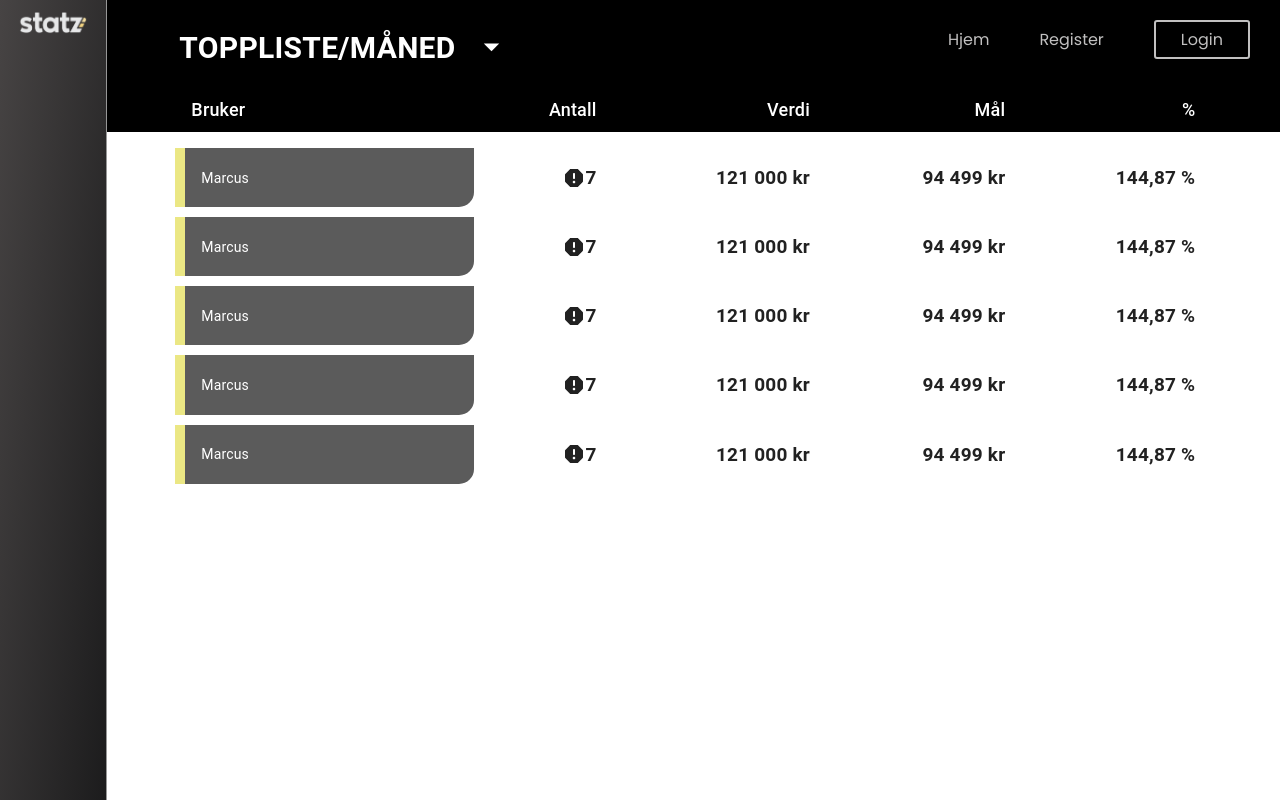
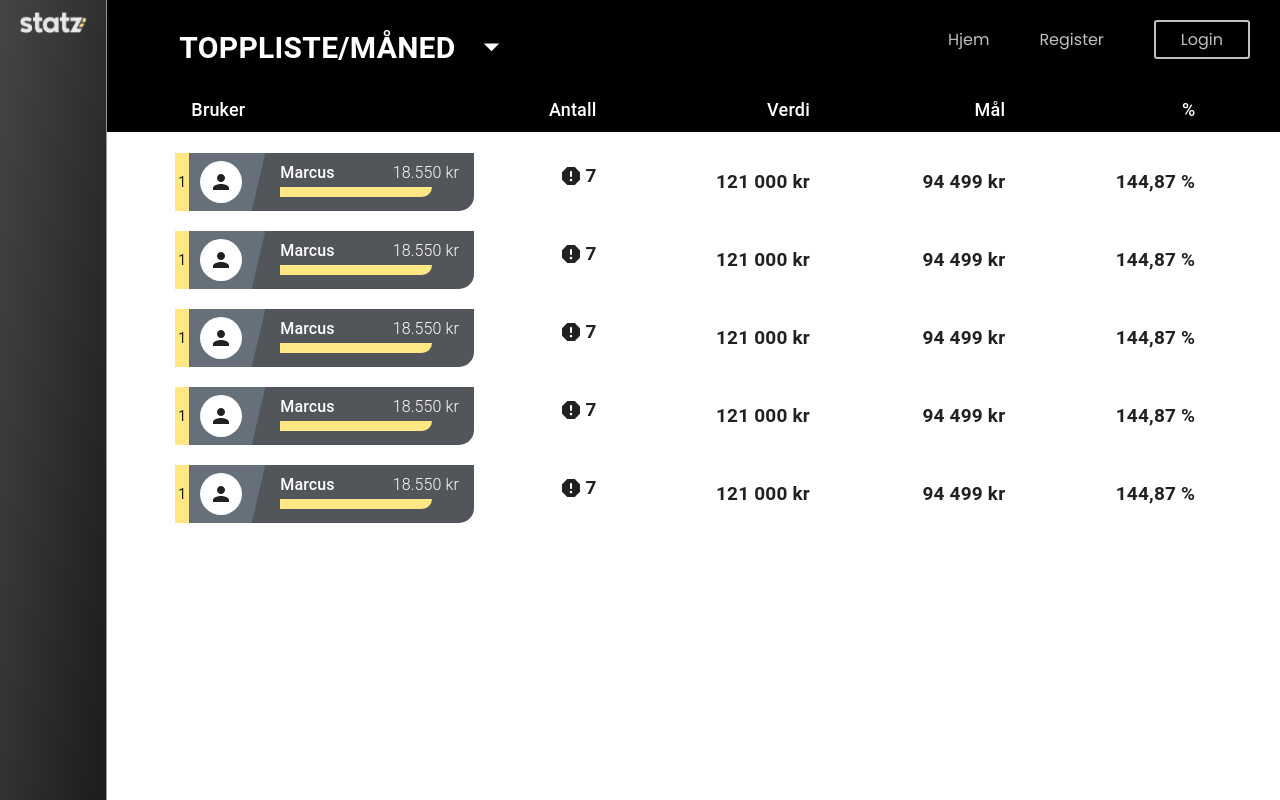
Before and after one commit to Florent2020/statz, a React (Create React App) app: page /leaderboard in a window 1280 px wide. Shown: the top 800 px of the page. Built offline with nearby package versions, Linux system fonts and the light colour scheme.

Commit message:
changes on tables in leaderBoardPage

```diff
--- a/src/components/leaderboard/LeaderboardPage.js
+++ b/src/components/leaderboard/LeaderboardPage.js
@@ -5,13 +5,12 @@ import FormControl from "@mui/material/FormControl";
 import Select from "@mui/material/Select";
 import Grid from "@mui/material/Grid";
 import Table from "@mui/material/Table";
-import TableBody from "@mui/material/TableBody";
 import TableCell from "@mui/material/TableCell";
 import TableContainer from "@mui/material/TableContainer";
 import TableHead from "@mui/material/TableHead";
 import TableRow from "@mui/material/TableRow";
 import Paper from "@mui/material/Paper";
-import ReportRoundedIcon from "@mui/icons-material/ReportRounded";
+import TableBodyComponent from "./TableBody";
 
 function LeaderboardPage() {
   return (
@@ -24,11 +23,7 @@ function LeaderboardPage() {
                 <InputLabel id="demo-simple-select-label">
                   Toppliste/Måned
                 </InputLabel>
-                <Select
-                  // labelId="demo-simple-select-label"
-                  // id="demo-simple-select"
-                  label="Toppliste/Måned"
-                >
+                <Select label="Toppliste/Måned">
                   <MenuItem>Marcus</MenuItem>
                   <MenuItem>Marcus</MenuItem>
                   <MenuItem>Marcus</MenuItem>
@@ -54,100 +49,12 @@ function LeaderboardPage() {
                   <TableCell align="right">%</TableCell>
                 </TableRow>
               </TableHead>
-              <TableBody>
-                <TableRow>
-                  <TableCell
-                    component="th"
-                    scope="row"
-                    className="bruker__body"
-                  >
-                    Marcus
-                  </TableCell>
-                  <TableCell align="right" className="antall__body">
-                    7
-                    <ReportRoundedIcon />
-                  </TableCell>
-                  <TableCell align="right">121 000 kr</TableCell>
-                  <TableCell align="right">94 499 kr</TableCell>
-                  <TableCell align="right">144,87 %</TableCell>
-                </TableRow>
-              </TableBody>
 
-              <TableBody>
-                <TableRow>
-                  <TableCell
-                    component="th"
-                    scope="row"
-                    className="bruker__body"
-                  >
-                    Marcus
-                  </TableCell>
-                  <TableCell align="right" className="antall__body">
-                    7
-                    <ReportRoundedIcon />
-                  </TableCell>
-                  <TableCell align="right">121 000 kr</TableCell>
-                  <TableCell align="right">94 499 kr</TableCell>
-                  <TableCell align="right">144,87 %</TableCell>
-                </TableRow>
-              </TableBody>
-
-              <TableBody>
-                <TableRow>
-                  <TableCell
-                    component="th"
-                    scope="row"
-                    className="bruker__body"
-                  >
-                    Marcus
-                  </TableCell>
-                  <TableCell align="right" className="antall__body">
-                    7
-                    <ReportRoundedIcon />
-                  </TableCell>
-                  <TableCell align="right">121 000 kr</TableCell>
-                  <TableCell align="right">94 499 kr</TableCell>
-                  <TableCell align="right">144,87 %</TableCell>
-                </TableRow>
-              </TableBody>
-
-              <TableBody sx={{ mb: "50px" }}>
-                <TableRow>
-                  <TableCell
-                    component="th"
-                    scope="row"
-                    className="bruker__body"
-                  >
-                    Marcus
-                  </TableCell>
-                  <TableCell align="right" className="antall__body">
-                    7
-                    <ReportRoundedIcon />
-                  </TableCell>
-                  <TableCell align="right">121 000 kr</TableCell>
-                  <TableCell align="right">94 499 kr</TableCell>
-                  <TableCell align="right">144,87 %</TableCell>
-                </TableRow>
-              </TableBody>
-
-              <TableBody>
-                <TableRow>
-                  <TableCell
-                    component="th"
-                    scope="row"
-                    className="bruker__body"
-                  >
-                    Marcus
-                  </TableCell>
-                  <TableCell align="right" className="antall__body">
-                    7
-                    <ReportRoundedIcon />
-                  </TableCell>
-                  <TableCell align="right">121 000 kr</TableCell>
-                  <TableCell align="right">94 499 kr</TableCell>
-                  <TableCell align="right">144,87 %</TableCell>
-                </TableRow>
-              </TableBody>
+              <TableBodyComponent />
+              <TableBodyComponent />
+              <TableBodyComponent />
+              <TableBodyComponent />
+              <TableBodyComponent />
             </Table>
           </TableContainer>
         </div>
--- /dev/null
+++ b/src/components/leaderboard/TableBody.js
@@ -0,0 +1,46 @@
+import React from "react";
+import TableBody from "@mui/material/TableBody";
+import TableCell from "@mui/material/TableCell";
+import TableRow from "@mui/material/TableRow";
+import ReportRoundedIcon from "@mui/icons-material/ReportRounded";
+import { Typography } from "@mui/material";
+import PersonIcon from "@mui/icons-material/Person";
+
+function TableBodyComponent() {
+  return (
+    <>
+      <TableBody>
+        <TableRow>
+          <TableCell component="th" scope="row" className="user__body">
+            <div className="user__body--bg-color">
+              <Typography variant="paragraph" className="user__body--nr">
+                1
+              </Typography>
+              <div className="user__body--profile">
+                <Typography variant="paragraph" className="user--bg">
+                  <PersonIcon />
+                </Typography>
+              </div>
+              <div className="user__div">
+                <div className="user__results">
+                  <Typography variant="h6">Marcus</Typography>
+                  <Typography variant="h6">18.550 kr</Typography>
+                </div>
+                <div className="line__style"></div>
+              </div>
+            </div>
+          </TableCell>
+          <TableCell align="right" className="quantity__body">
+            <span>7</span>
+            <ReportRoundedIcon />
+          </TableCell>
+          <TableCell align="right">121 000 kr</TableCell>
+          <TableCell align="right">94 499 kr</TableCell>
+          <TableCell align="right">144,87 %</TableCell>
+        </TableRow>
+      </TableBody>
+    </>
+  );
+}
+
+export default TableBodyComponent;
--- a/src/sass/partials/dashboardPage.scss
+++ b/src/sass/partials/dashboardPage.scss
@@ -16,7 +16,7 @@
   & h1 {
     font-size: 28px;
     font-weight: 500;
-    padding-top: px;
+    padding-top: 70px;
   }
 
   & .user--email {
--- a/src/sass/partials/leaderboard.scss
+++ b/src/sass/partials/leaderboard.scss
@@ -108,4 +108,77 @@
     top: 0;
     background-color: transparent;
   }
+
+  & .user__body {
+    padding: 5px 0;
+
+    & .user__body--bg-color {
+      display: flex;
+      background-color: #52565a;
+      border-bottom-right-radius: 15px;
+    }
+
+    & .css-37jdci-MuiTypography-root {
+      background-color: #ffe784;
+      display: flex;
+      align-items: center;
+      padding: 0 3px;
+    }
+
+    & .user__body--profile {
+      padding: 8px 23px 8px 11px;
+      background-color: #66707b;
+      clip-path: polygon(0 0, 100% 0, 82% 100%, 0% 100%);
+
+      & span {
+        background-color: #fff;
+        display: flex;
+        align-items: center;
+        justify-content: center;
+        padding: 9px;
+        border-radius: 50%;
+      }
+    }
+
+    & .user__div {
+      width: 100%;
+      display: flex;
+      flex-direction: column;
+
+      padding: 10px 15px;
+
+      & .user__results {
+        display: flex;
+        align-items: center;
+        justify-content: space-between;
+        margin-bottom: 5px;
+
+        & h6 {
+          color: #fff;
+          font-size: 16px;
+          line-height: normal;
+
+          &:last-of-type {
+            font-weight: 300;
+          }
+        }
+      }
+
+      & .line__style {
+        height: 10px;
+        width: 85%;
+        background-color: #ffe784;
+        border-bottom-right-radius: 10px;
+      }
+    }
+  }
+
+  & .quantity__body {
+    display: flex;
+    line-height: normal;
+
+    & span {
+      margin-left: 3px;
+    }
+  }
 }
```
